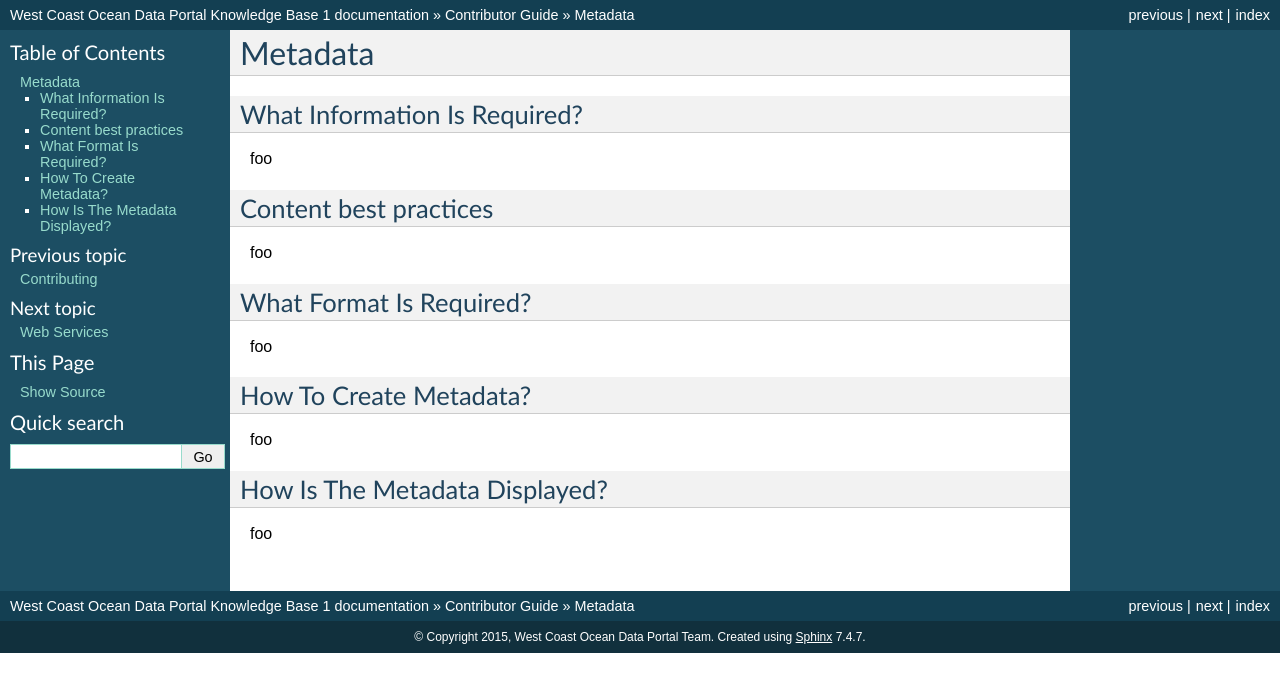
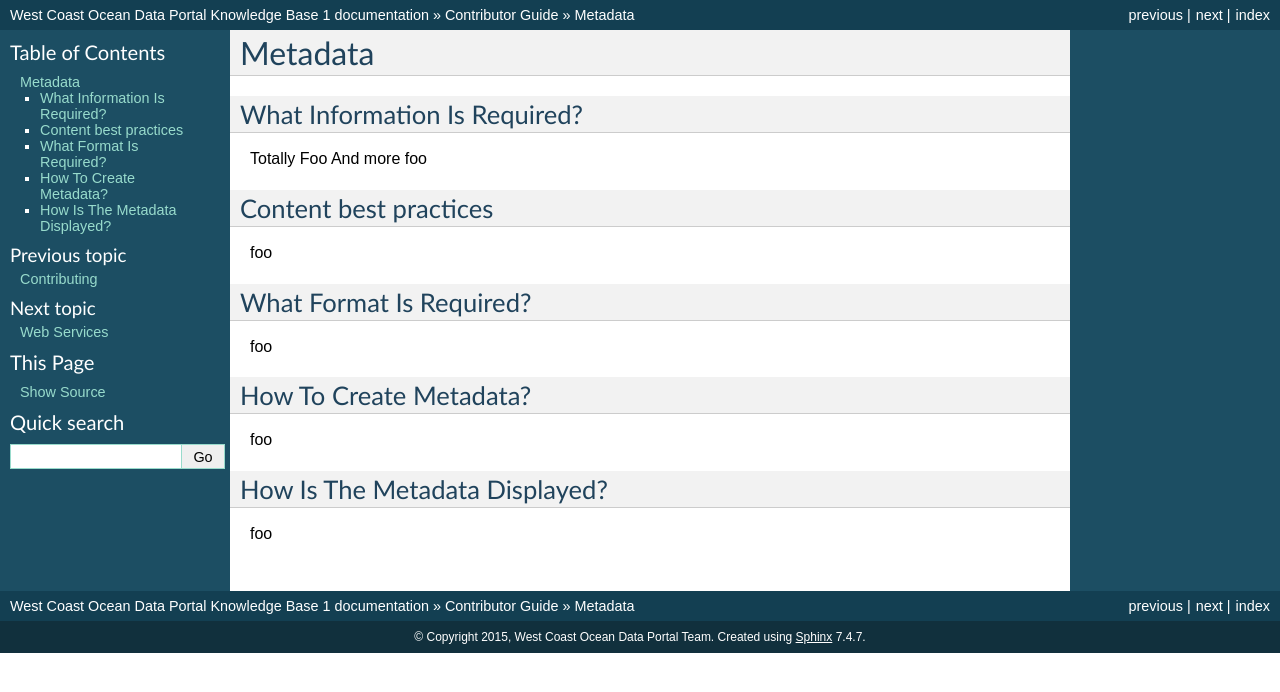
Before and after one commit to WCGA/knowledge-base, a Sphinx documentation site: the page built from docs/metadata.rst, in a window 1280 px wide. Shown: the top 692 px of the page. Built offline with Sphinx 7.4.7, drawn with Linux system fonts in a browser that asks for light colours.

Commit message:
Update metadata.rst

```diff
--- a/docs/metadata.rst
+++ b/docs/metadata.rst
@@ -5,7 +5,8 @@ Metadata
 What Information Is Required?
 -----------------------------
 
-foo
+Totally Foo
+And more foo
 
 Content best practices
 ----------------------
```
